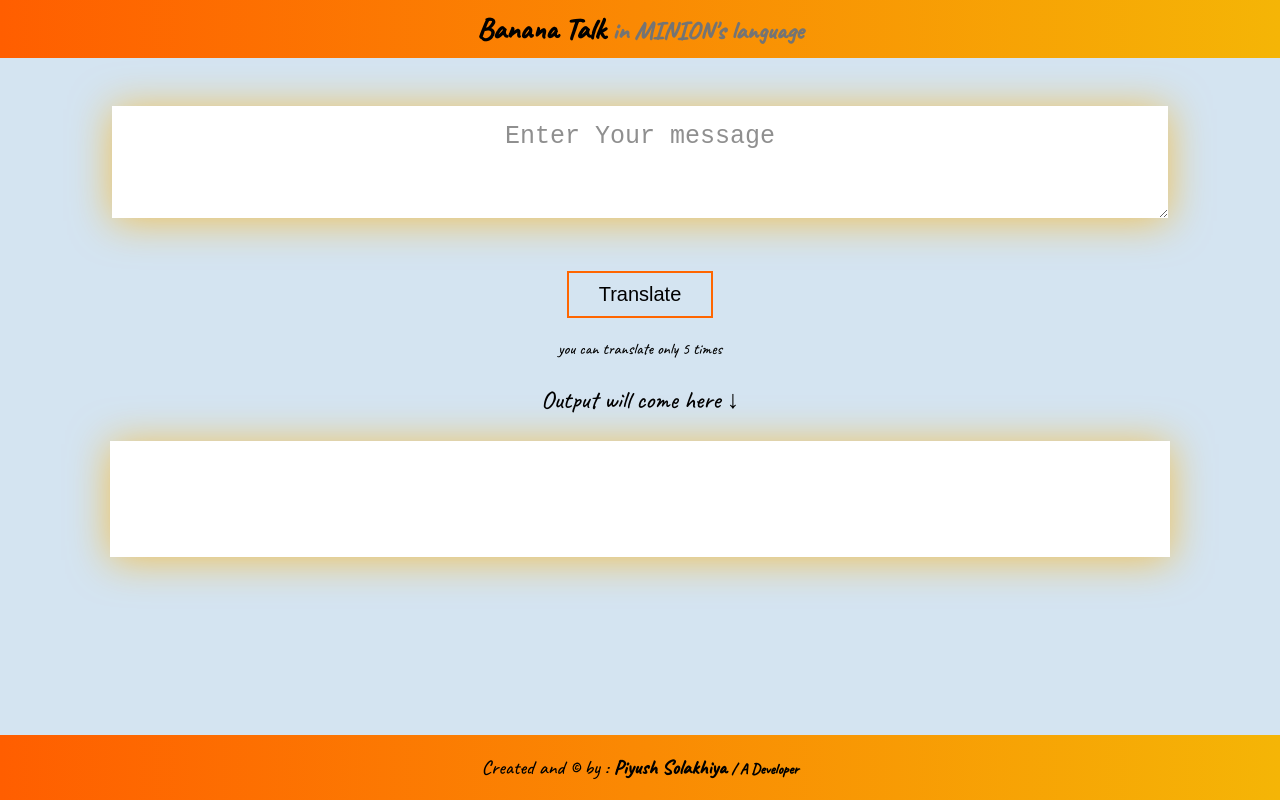
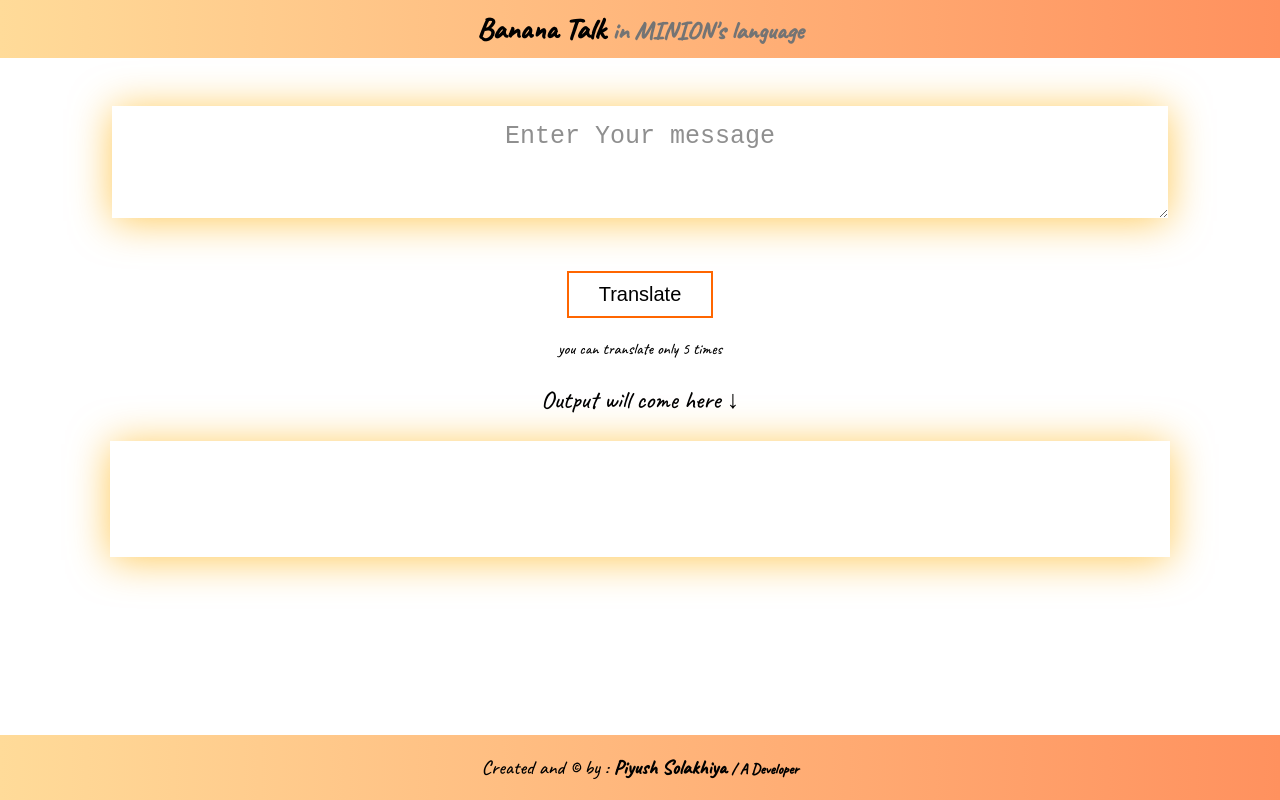
Before and after one commit to piyush0001-wq/Banana-Speak, a plain HTML site: page index.html in a window 1280 px wide. Drawn offline with Linux system fonts and the light colour scheme.

Commit message:
color changed

```diff
--- a/style.scss
+++ b/style.scss
@@ -2,7 +2,7 @@
 body {
   font-family: Caveat;
   text-align: center;
-  background: rgb(212, 228, 241);
+  background: rgb(255, 255, 255);
   margin: 0;
 }
 ::placeholder {
@@ -16,7 +16,7 @@ body {
     margin: 0;
     font-size: 30px;
     padding: 10px 0;
-    background: linear-gradient(to left, rgb(245, 181, 6), rgb(255, 94, 0));
+    background: linear-gradient(to left, rgb(255, 145, 94), rgb(255, 219, 153));
     span {
       font-size: 25px;
       color: rgb(116, 116, 116);
@@ -71,7 +71,7 @@ body {
     position: absolute;
     bottom: 0;
     width: 100%;
-    background: linear-gradient(to left, rgb(245, 181, 6), rgb(255, 94, 0));
+    background: linear-gradient(to left, rgb(255, 145, 94), rgb(255, 219, 153));
     h3 {
       font-size: 20px;
       font-weight: 400;
```
Also changed, not shown: style.css, 1 other file.
